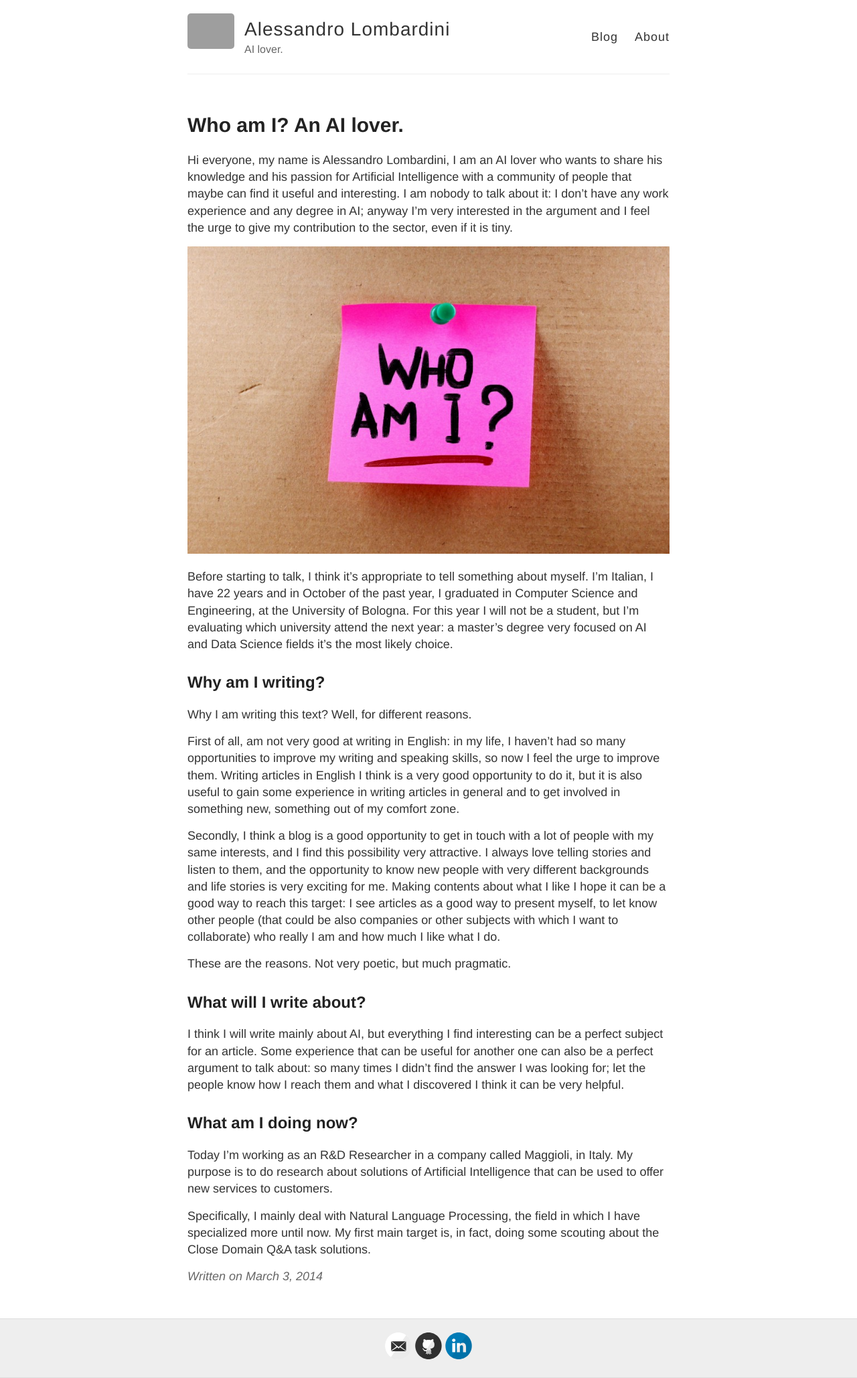
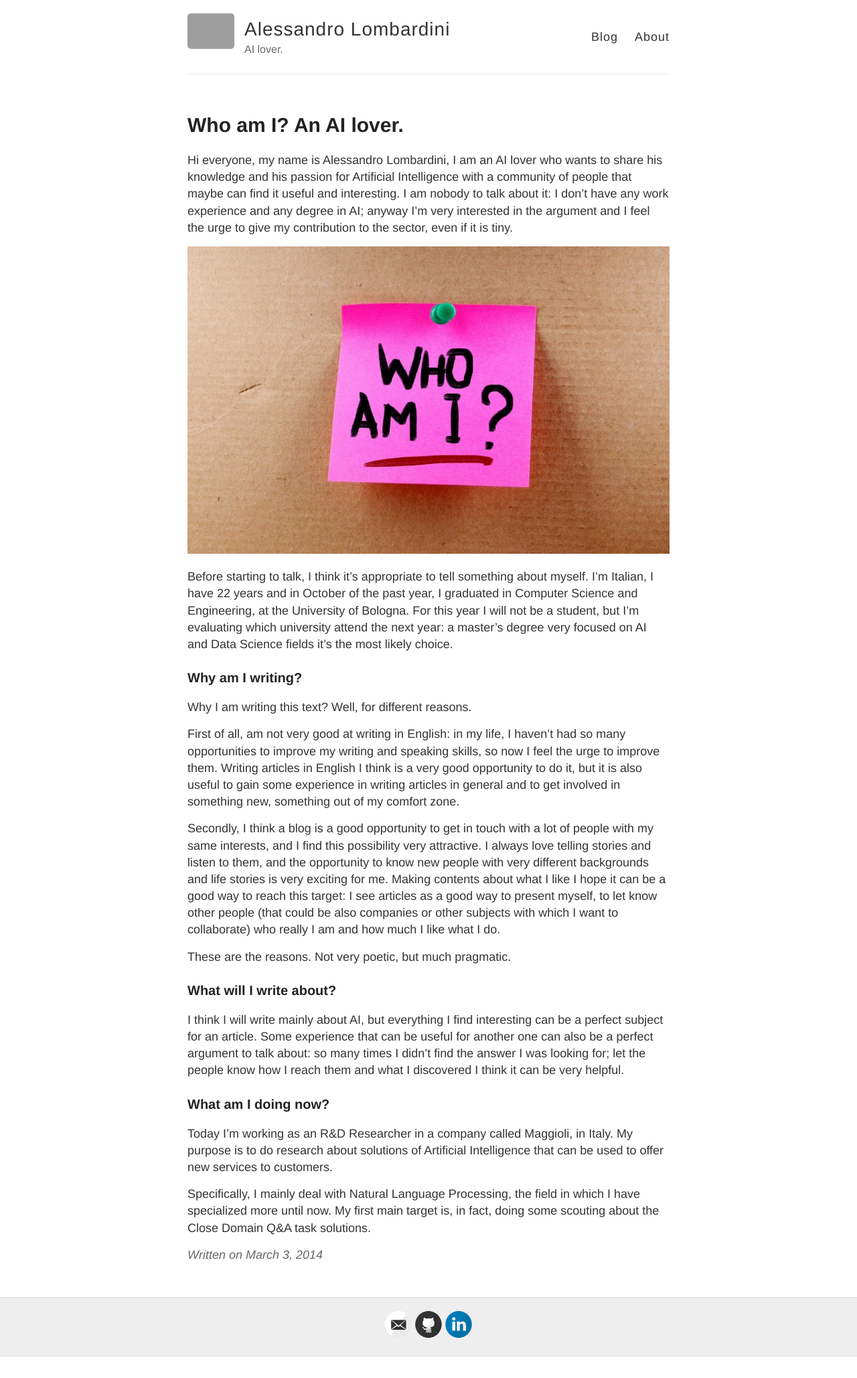
Before and after one commit to alessandrolombardini/alessandrolombardini.github.io, a Jekyll site: the page built from _posts/2014-3-3-Hello-World.md, in a window 1280 px wide. Shown: the whole page at 67% size. Built offline with Jekyll 4.4.1, drawn with Linux system fonts in a browser that asks for light colours; after the commit the page ends 2026 px from its top, so only the background shows below that.

```diff
--- a/_posts/2014-3-3-Hello-World.md
+++ b/_posts/2014-3-3-Hello-World.md
@@ -10,7 +10,7 @@ Hi everyone, my name is Alessandro Lombardini, I am an AI lover who wants to sha
 
 Before starting to talk, I think it’s appropriate to tell something about myself. I’m Italian, I have 22 years and in October of the past year, I graduated in Computer Science and Engineering, at the University of Bologna. For this year I will not be a student, but I’m evaluating which university attend the next year: a master's degree very focused on AI and Data Science fields it’s the most likely choice.
 
-## Why am I writing?
+### Why am I writing?
 
 Why I am writing this text? Well, for different reasons.
 
@@ -20,11 +20,11 @@ Secondly, I think a blog is a good opportunity to get in touch with a lot of peo
 
 These are the reasons. Not very poetic, but much pragmatic.
 
-## What will I write about?
+### What will I write about?
 
 I think I will write mainly about AI, but everything I find interesting can be a perfect subject for an article. Some experience that can be useful for another one can also be a perfect argument to talk about: so many times I didn’t find the answer I was looking for; let the people know how I reach them and what I discovered I think it can be very helpful.
 
-## What am I doing now?
+### What am I doing now?
 
 Today I’m working as an R&D Researcher in a company called Maggioli, in Italy. My purpose is to do research about solutions of Artificial Intelligence that can be used to offer new services to customers.
 
```
